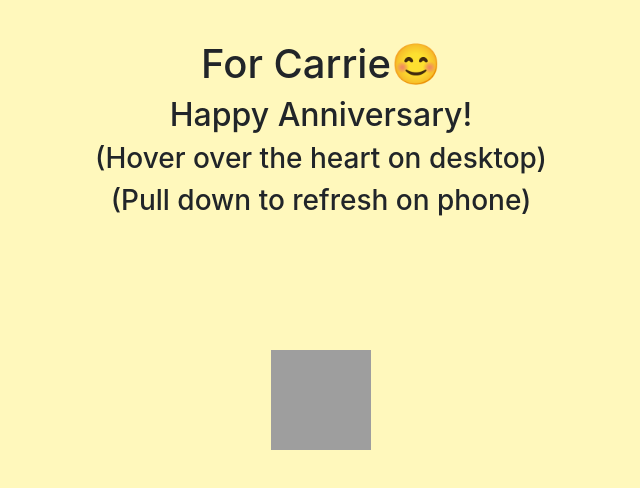
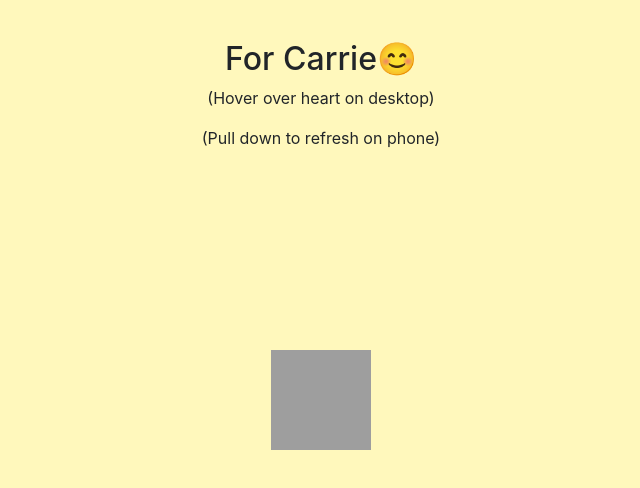
Before and after one commit to Shape-Shop/anniversary-2022, a plain HTML site: page index.html in a window 1280 px wide. Shown: the whole page, without its empty margins (319-959 px from the left). Drawn offline with nearby package versions, Linux system fonts and the light colour scheme; grey boxes are pictures that could not be loaded.

Commit message:
Changing desing (before I go to bed)

```diff
--- a/index.html
+++ b/index.html
@@ -15,10 +15,9 @@
 <body>
 
     <div class="top-container">
-        <h1>For Carrie😊</h1>
-        <h2>Happy Anniversary!</h2>
-        <h3>(Hover over the heart on desktop)</h3>
-        <h3>(Pull down to refresh on phone)</h3>
+        <h2>For Carrie😊</h2>
+        <p>(Hover over heart on desktop)<p>
+        <p>(Pull down to refresh on phone)<p>
 
     </div>
 
```
